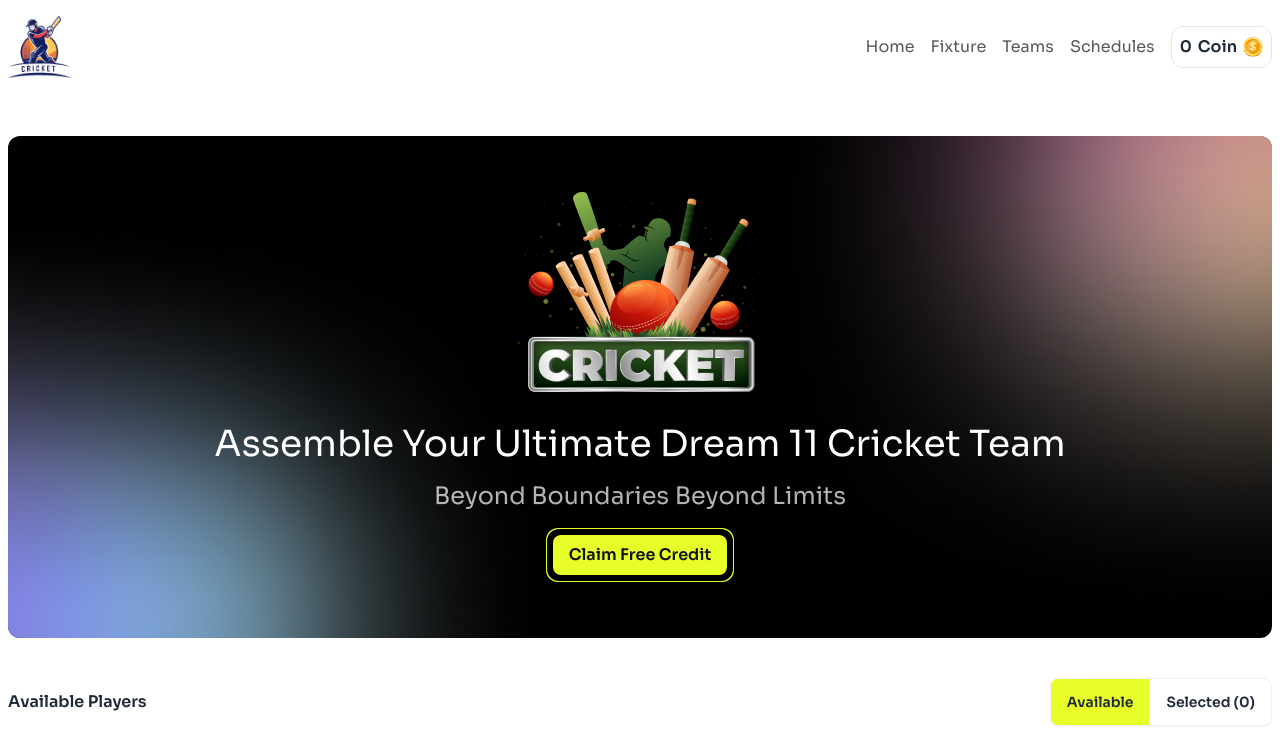
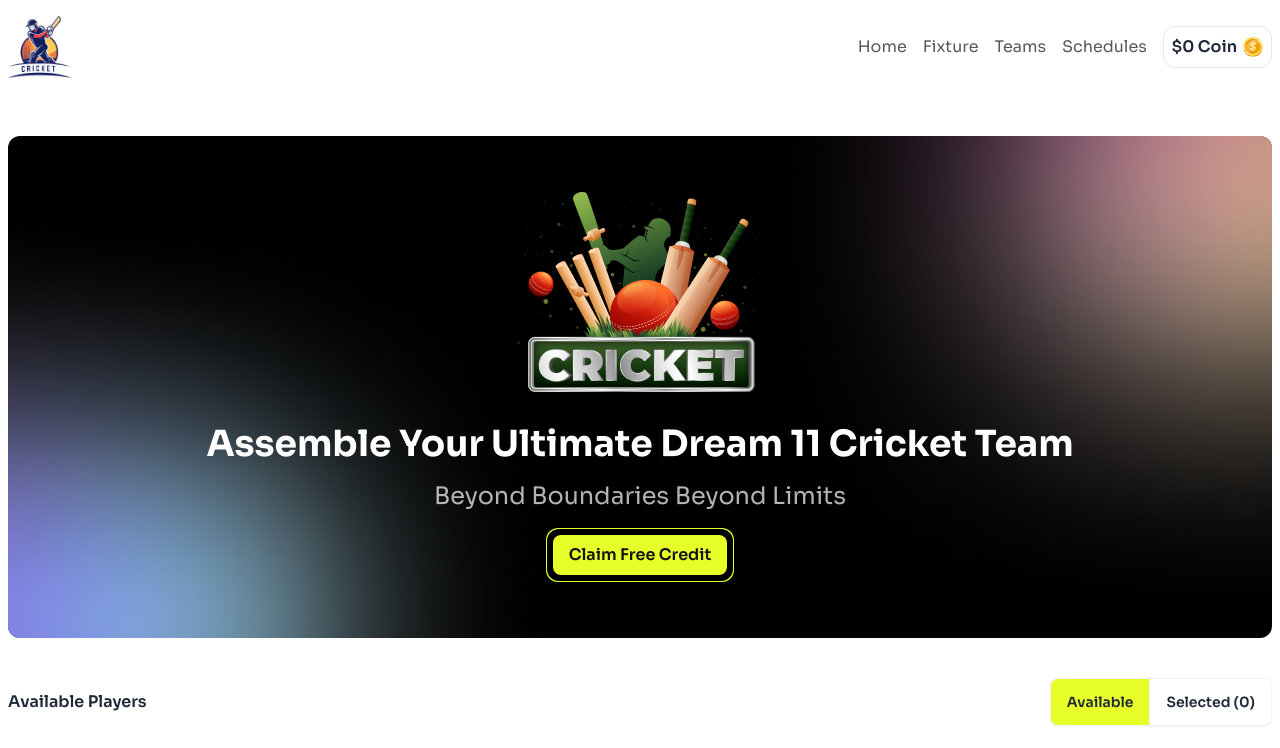
Before and after one commit to Ajmain-Fayek/BPL-Dream-ll, a React (Vite) app: page / in a window 1280 px wide. Shown: the top 748 px of the page. Built offline with nearby package versions, Linux system fonts and the light colour scheme.

Commit message:
mobile responsive improbed

```diff
--- a/src/Header/Banner/Banner.jsx
+++ b/src/Header/Banner/Banner.jsx
@@ -2,6 +2,13 @@ import Banner_Logo from "../../assets/banner-main.png";
 import Banner_bg from "../../assets/bg-shadow.png";
 
 function Banner() {
+
+    const claimCoins = () => {
+
+            document.getElementById("coin1").innerHTML = `$${500}`
+            document.getElementById("coin2").innerHTML = `$${500}`
+    }
+
     return (
         <div className="max-w-screen-2xl mx-auto bg-black rounded-xl mt-32">
             <div
@@ -11,13 +18,14 @@ function Banner() {
                 <div className="mx-auto mb-4">
                     <img src={Banner_Logo} alt="" />
                 </div>
-                <h1 className="text-text-primary-white text-4xl">
+                <h1 className="text-text-primary-white font-bold sm:text-4xl text-xl">
                     Assemble Your Ultimate Dream 11 Cricket Team
                 </h1>
-                <p className="text-text-secondary-white text-2xl">
+                <p className="text-text-secondary-white sm:text-2xl text-base">
                     Beyond Boundaries Beyond Limits
                 </p>
                 <button
+                    onClick={claimCoins}
                     id="cfc1"
                     className="w-fit mx-auto p-px active:my-1.5 bg-btn-primary hover:bg-gradient-to-r from-purple-400 to-orange-500 rounded-xl"
                 >
--- a/src/Header/NavBar/NavBar.jsx
+++ b/src/Header/NavBar/NavBar.jsx
@@ -60,7 +60,7 @@ function NavBar() {
 
                     {/* Coin Button design */}
                     <p className="flex gap-1.5 items-center font-semibold border p-2 rounded-xl">
-                        <span>0</span> Coin {<Coin></Coin>}
+                        <span id="coin1">$0 Coin</span> {<Coin></Coin>}
                     </p>
                 </div>
             </div>
@@ -81,7 +81,7 @@ function NavBar() {
                     <div className="flex items-center gap-4">
                         {/* Coin Button design */}
                         <p className="flex gap-1.5 items-center font-semibold border p-2 rounded-xl">
-                            $0 Coin {<Coin></Coin>}
+                            <span id="coin2">$0 Coin</span> {<Coin></Coin>}
                         </p>
 
                         <button
--- a/src/Main Section/Selected Players/SelectedPlayerCard.jsx
+++ b/src/Main Section/Selected Players/SelectedPlayerCard.jsx
@@ -39,10 +39,10 @@ function SelectedPlayer({ player }) {
                     alt={player.name}
                 />
                 <div className="space-y-2">
-                    <p className="font-semibold text-xl text-text-primary-black">
+                    <p className="font-semibold sm:text-xl text-base text-text-primary-black">
                         {player.name}
                     </p>
-                    <p className="text-text-secondary-black">{player.role}</p>
+                    <p className="text-text-secondary-black sm:text-base text-sm">{player.role}</p>
                 </div>
             </div>
             <button
--- a/src/NewsLetter/NewsLetter.jsx
+++ b/src/NewsLetter/NewsLetter.jsx
@@ -12,10 +12,10 @@ function NewsLetter() {
                             style={{ backgroundImage: `url(${Banner_bg})` }}
                             className="px-2 py-32 bg-cover bg-right-top sm:bg-center rounded-lg text-center space-y-4"
                         >
-                            <p className="text-text-primary-black font-bold text-2xl">
+                            <p className="text-text-primary-black font-bold sm:text-2xl text-lg">
                                 Subscribe to our Newsletter
                             </p>
-                            <p className="text-text-secondary-black">
+                            <p className="text-text-secondary-black sm:text-base text-sm">
                                 Get the latest updates and news right in your
                                 inbox!
                             </p>
```
